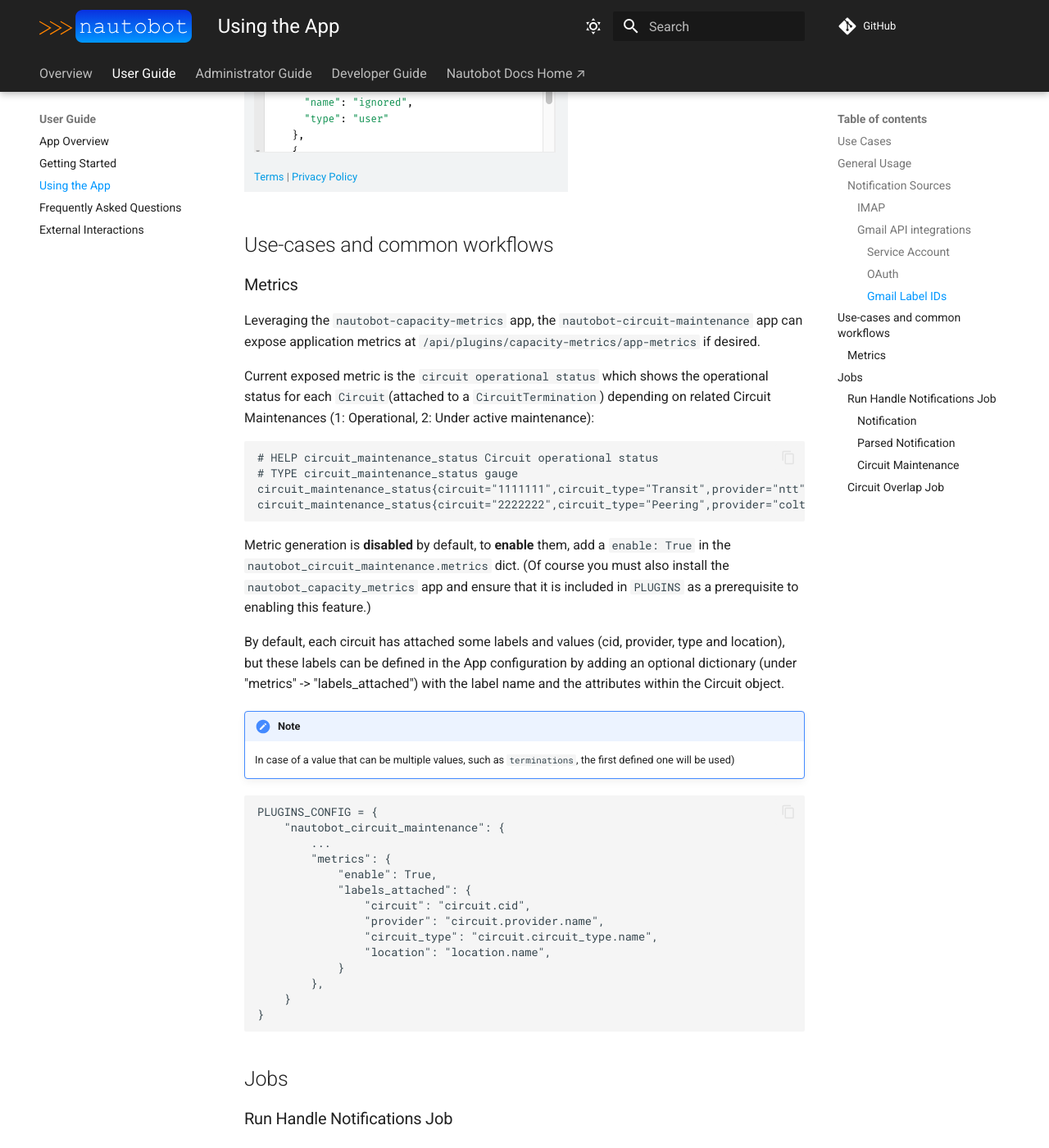
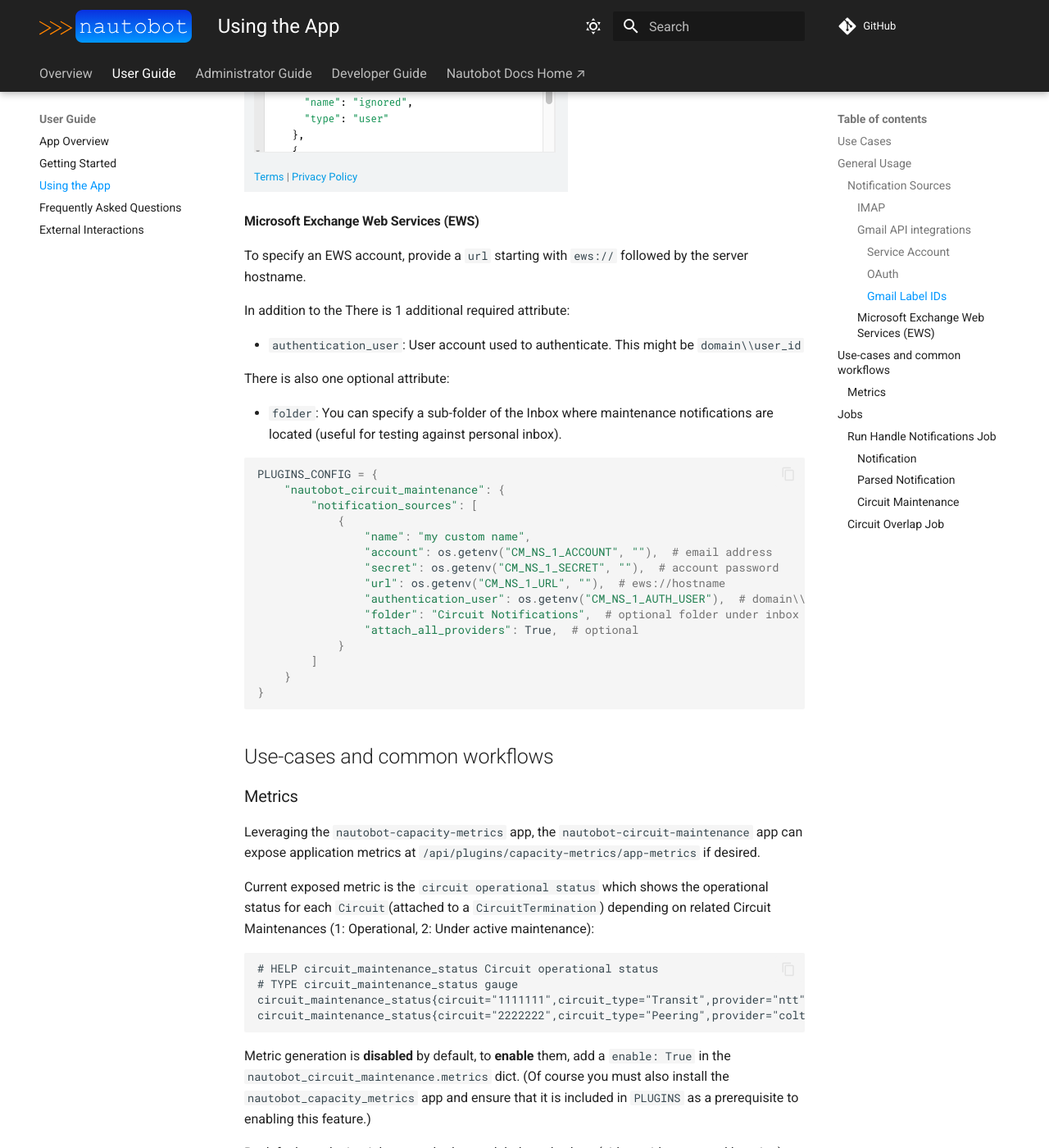
Before and after one commit to nautobot/nautobot-app-circuit-maintenance, an MkDocs documentation site: the page built from docs/user/app_use_cases.md, in a window 1280 px wide and 1400 px high, scrolled down 5297 px. Shown: the whole window at 82% size. Built offline with MkDocs 1.6.1 and Material for MkDocs 9.7.7, drawn with Linux system fonts in a browser that asks for light colours; comment, search, counter and statistics services are not loaded.

Commit message:
Add documentation for EWS notification source.

````diff
--- a/docs/user/app_use_cases.md
+++ b/docs/user/app_use_cases.md
@@ -134,7 +134,36 @@
 
 ![screenshot of gmail interactive api](../images/gmail_api_explorer_label_ids.png)
 
+#### Microsoft Exchange Web Services (EWS)
 
+To specify an EWS account, provide a `url` starting with `ews://` followed by the server hostname.
+
+In addition to the There is 1 additional required attribute:
+
+- `authentication_user`: User account used to authenticate. This might be `domain\\user_id`
+
+There is also one optional attribute:
+
+- `folder`: You can specify a sub-folder of the Inbox where maintenance notifications are located (useful for testing against personal inbox).
+
+
+```py
+PLUGINS_CONFIG = {
+    "nautobot_circuit_maintenance": {
+        "notification_sources": [
+            {
+                "name": "my custom name",
+                "account": os.getenv("CM_NS_1_ACCOUNT", ""),  # email address
+                "secret": os.getenv("CM_NS_1_SECRET", ""),  # account password
+                "url": os.getenv("CM_NS_1_URL", ""),  # ews://hostname
+                "authentication_user": os.getenv("CM_NS_1_AUTH_USER"),  # domain\\user
+                "folder": "Circuit Notifications",  # optional folder under inbox
+                "attach_all_providers": True,  # optional
+            }
+        ]
+    }
+}
+```
 
 
 ## Use-cases and common workflows
````
